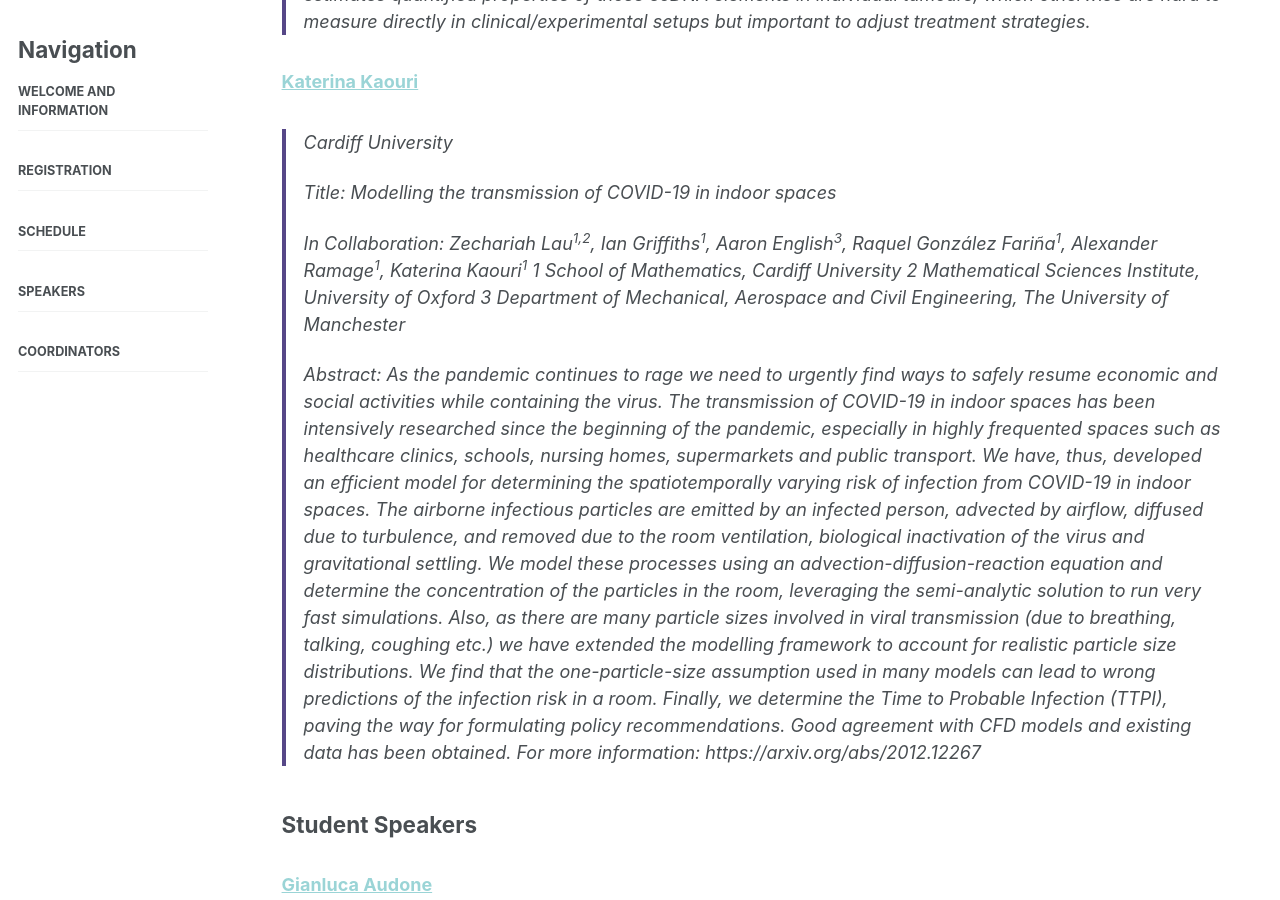
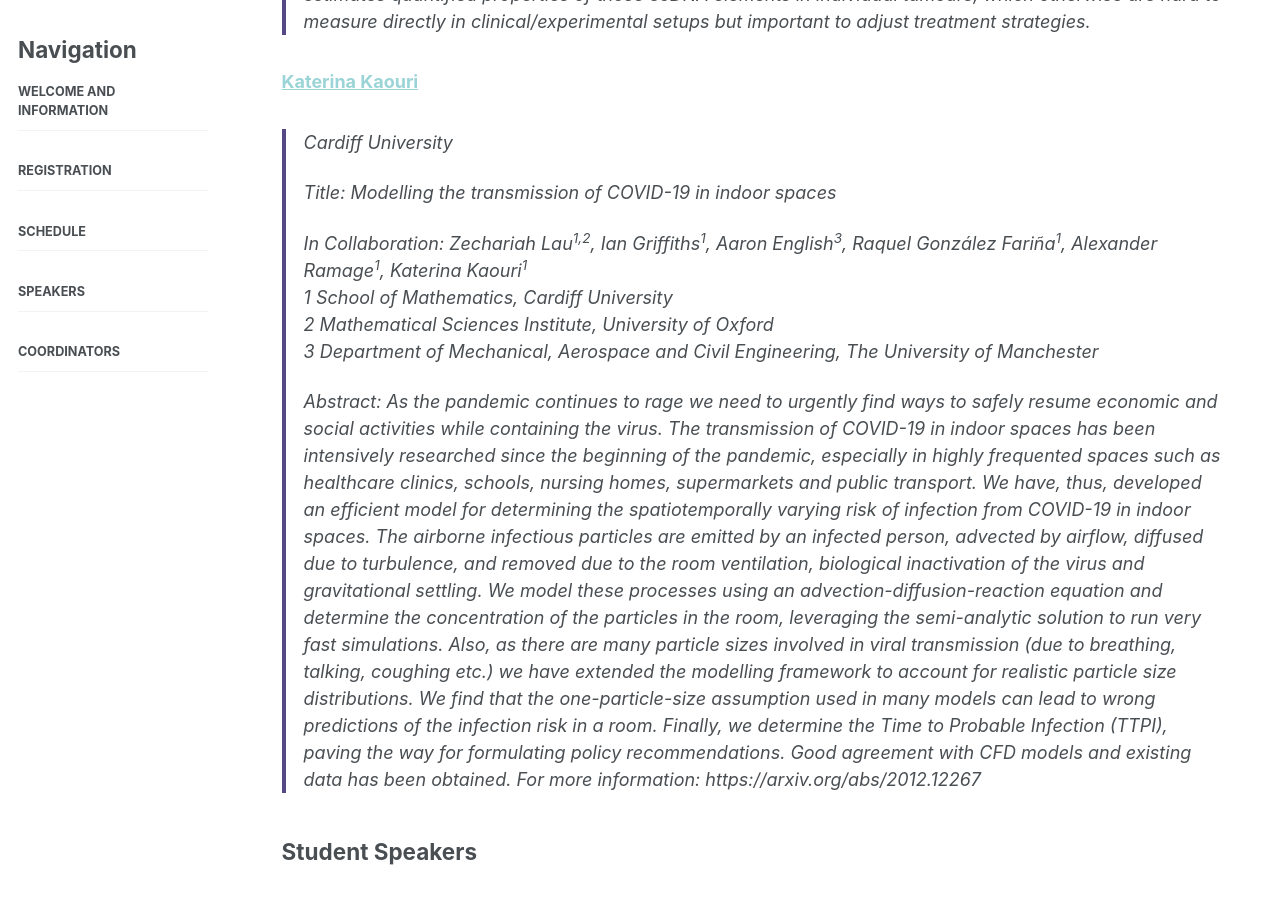
Before and after one commit to kap39/kap39.github.io, a Jekyll site: the page built from _pages/SAMBa-Conference.md, in a window 1280 px wide and 900 px high, scrolled down 3986 px. Built offline with Jekyll 4.4.1, drawn with Linux system fonts in a browser that asks for light colours; some of the changed text lies outside the part shown.

Commit message:
make pretty

```diff
--- a/_pages/SAMBa-Conference.md
+++ b/_pages/SAMBa-Conference.md
@@ -51,14 +51,14 @@
             <td rowspan="8">
                 <b>Industrial and Applied Mathematics</b><br>
                 Chair: Katie <br>
-                Speakers: Piotr Morawiecki <br>
+                Speakers: <br>Piotr Morawiecki <br>
                 Katerina Kaouri <br>
                 Gianluca Audone
             </td>
             <td rowspan="8">
                 <b>Mathematical Biology and Collective Behaviour</b><br>
                 Chair: Shahzeb<br>
-                Speakers: Weini Huang<br>
+                Speakers: <br>Weini Huang<br>
                  Yvonne Krumbeck<br>
                   Jeremy Worsfold
             </td>
@@ -68,7 +68,7 @@
             <td rowspan="8">
                 <b>Discrete Probability</b><br>
                 Chair: Chris <br>
-                Speakers:  Edward Crane<br>
+                Speakers: <br> Edward Crane<br>
                  Carlo Scali <br>
                  Thomas Bartos
             </td>
@@ -111,7 +111,7 @@
             <td rowspan="7">
                 <b>Probability and Analysis</b><br>
                 Chair: Yi Sheng <br>
-                Speakers: Paolo Grazieschi<br>
+                Speakers: <br>Paolo Grazieschi<br>
                 Stefano Bruno<br>
                 Zsofia Talyigas
             </td>
@@ -121,7 +121,7 @@
             <td rowspan="7">
                 <b>Statistics and Machine Learning</b> <br>
                 Chair: Chris<br>
-                Speakers: Allen Hart and Kevin Olding <br>
+                Speakers: <br>Allen Hart and Kevin Olding <br>
                 Eleanor Barry<br>
                 Margaret Duff
             </td>
@@ -201,10 +201,10 @@
 >
 >Title: Modelling the transmission of COVID-19 in indoor spaces
 >
->In Collaboration: Zechariah Lau<sup>1,2</sup>, Ian Griffiths<sup>1</sup>, Aaron English<sup>3</sup>, Raquel González Fariña<sup>1</sup>, Alexander Ramage<sup>1</sup>, Katerina Kaouri<sup>1</sup>
->1 School of Mathematics, Cardiff University
->2 Mathematical Sciences Institute, University of Oxford
->3 Department of Mechanical, Aerospace and Civil Engineering, The University of Manchester
+>In Collaboration: Zechariah Lau<sup>1,2</sup>, Ian Griffiths<sup>1</sup>, Aaron English<sup>3</sup>, Raquel González Fariña<sup>1</sup>, Alexander Ramage<sup>1</sup>, Katerina Kaouri<sup>1</sup> <br>
+>1 School of Mathematics, Cardiff University <br>
+>2 Mathematical Sciences Institute, University of Oxford <br>
+>3 Department of Mechanical, Aerospace and Civil Engineering, The University of Manchester <br>
 >
 >Abstract: As the pandemic continues to rage we need to urgently find ways to safely resume economic and social activities while containing the virus. The transmission of COVID-19 in indoor spaces has been intensively researched since the beginning of the pandemic, especially in highly frequented spaces such as healthcare clinics, schools, nursing homes, supermarkets and public transport. We have, thus, developed an efficient model for determining the spatiotemporally varying risk of infection from COVID-19 in indoor spaces. The airborne infectious particles are emitted by an infected person, advected by airflow, diffused due to turbulence, and removed due to the room ventilation, biological inactivation of the virus and gravitational settling. We model these processes using an advection-diffusion-reaction equation and determine the concentration of the particles in the room, leveraging the semi-analytic solution to run very fast simulations. Also, as there are many particle sizes involved in viral transmission (due to breathing, talking, coughing etc.) we have extended the modelling framework to account for realistic particle size distributions. We find that the one-particle-size assumption used in many models can lead to wrong predictions of the infection risk in a room. Finally, we determine the Time to Probable Infection (TTPI), paving the way for formulating policy recommendations. Good agreement with CFD models and existing data has been obtained.
 >For more information: https://arxiv.org/abs/2012.12267
```
